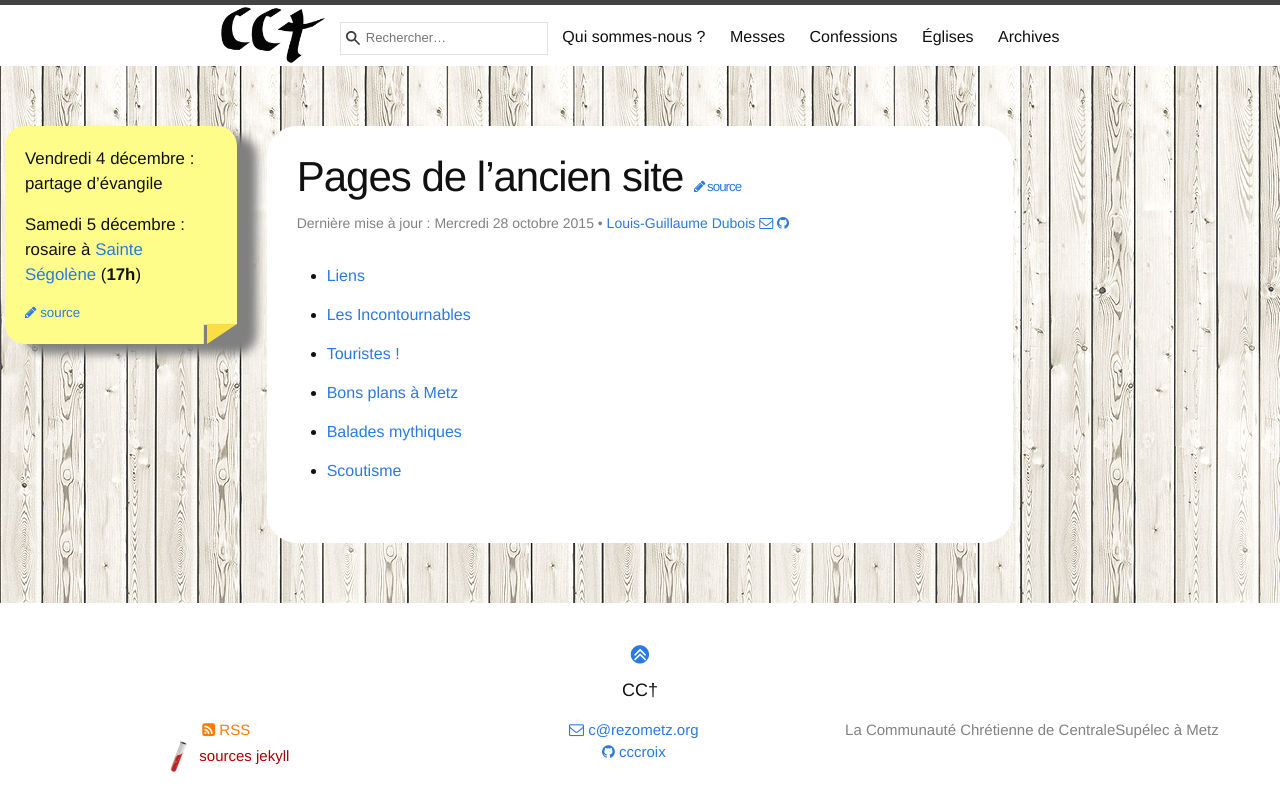
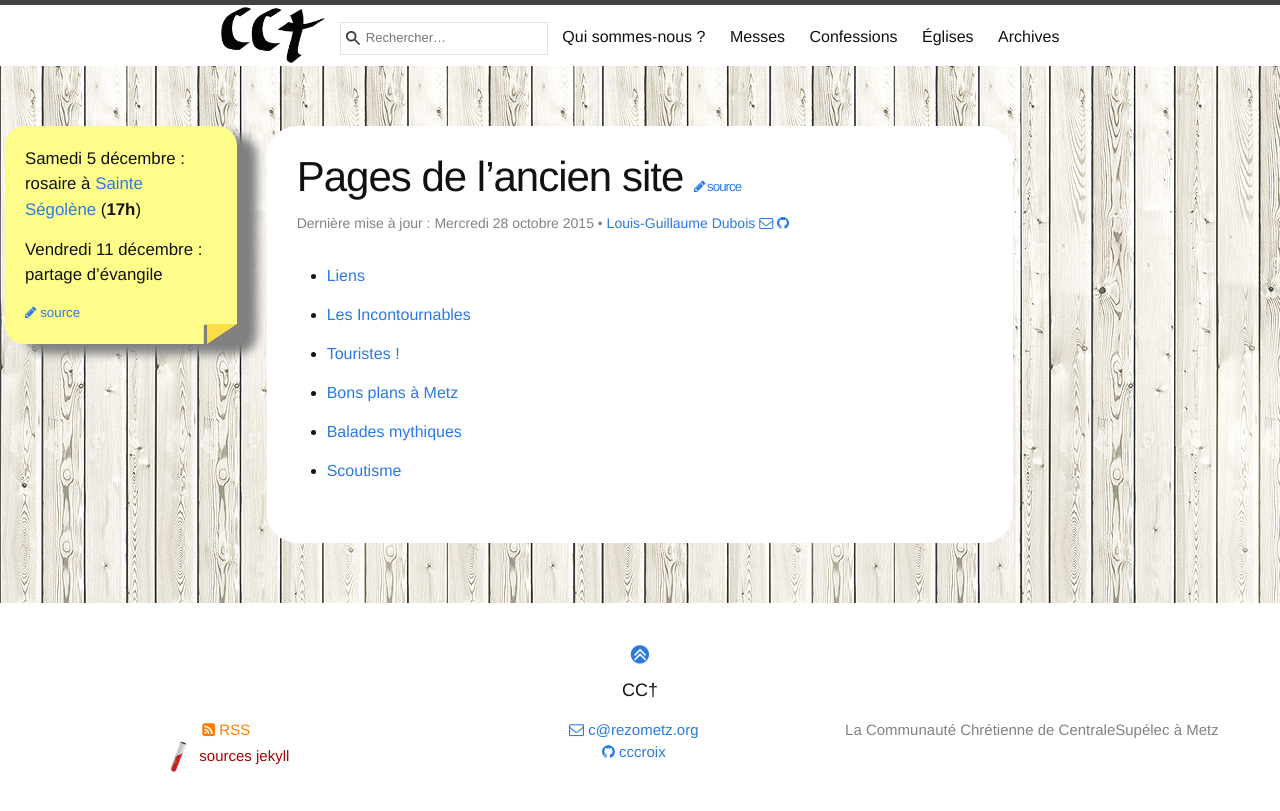
Before and after one commit to cccroix/cccroix.github.io, a Jekyll site: the page built from wpimport.md, in a window 1280 px wide. Shown: the top 811 px of the page. Built offline with Jekyll 4.4.1, drawn with Linux system fonts in a browser that asks for light colours.

Commit message:
déplace le partage d’évangile

```diff
--- a/blocnote.md
+++ b/blocnote.md
@@ -5,6 +5,6 @@ published: true
 # sera affiché avant l’index des articles
 ---
 
-### Vendredi 4 décembre : partage d’évangile
+### Samedi 5 décembre : rosaire à [Sainte Ségolène](/eglises/segolene.html) (**17h**)
 
-### Samedi 5 décembre : rosaire à [Sainte Ségolène](/eglises/segolene.html) (**17h**)
+### Vendredi 11 décembre : partage d’évangile
```
